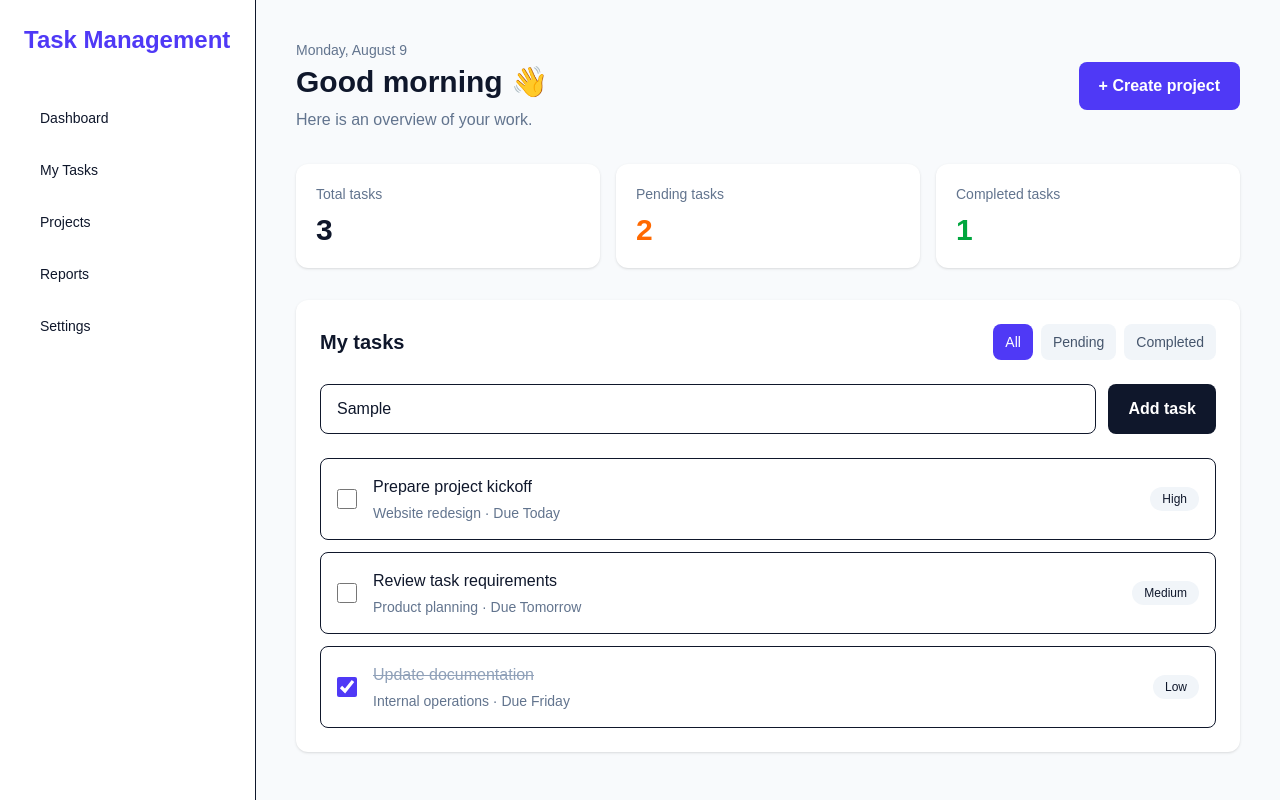
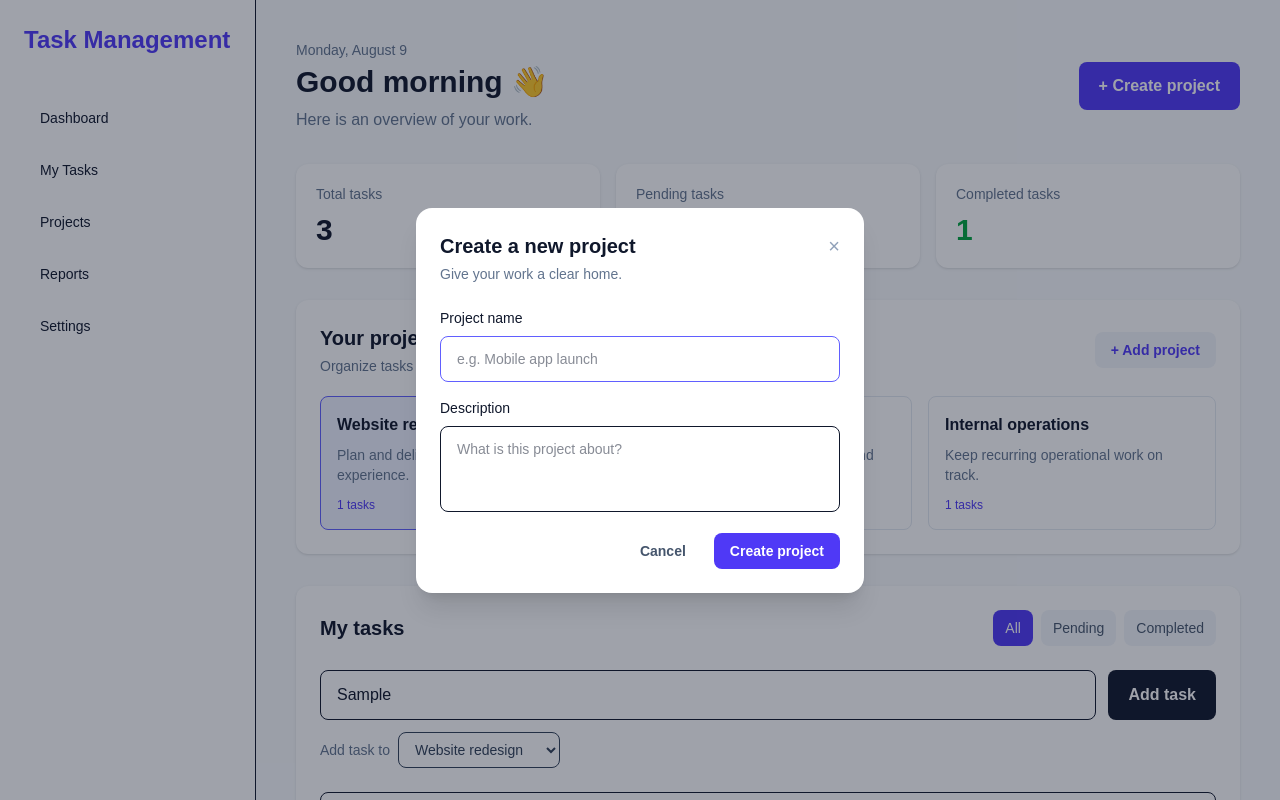
Before and after one commit to santoshpatil2019/Task_Managment, a Next.js app: page / in a window 1280 px wide. Both pictures are taken after typing "Sample" into the empty fields and a click on the button "+ Create project". Shown: the top 800 px of the page. Built offline with nearby package versions, Linux system fonts and the light colour scheme.

Commit message:
Add project creation flow

```diff
--- a/src/app/page.tsx
+++ b/src/app/page.tsx
@@ -10,6 +10,12 @@ type Task = {
   due: string;
   priority: "High" | "Medium" | "Low";
   completed: boolean;
+};
+
+type Project = {
+  id: number;
+  name: string;
+  description: string;
 };
 
 const startingTasks: Task[] = [
@@ -39,9 +45,34 @@ const startingTasks: Task[] = [
   },
 ];
 
+const startingProjects: Project[] = [
+  {
+    id: 1,
+    name: "Website redesign",
+    description: "Plan and deliver the new website experience.",
+  },
+  {
+    id: 2,
+    name: "Product planning",
+    description: "Organize upcoming product work and requirements.",
+  },
+  {
+    id: 3,
+    name: "Internal operations",
+    description: "Keep recurring operational work on track.",
+  },
+];
+
 export default function Home() {
   const [tasks, setTasks] = useState(startingTasks);
+  const [projects, setProjects] = useState(startingProjects);
   const [newTask, setNewTask] = useState("");
+  const [selectedProject, setSelectedProject] = useState(
+    startingProjects[0].name,
+  );
+  const [newProjectName, setNewProjectName] = useState("");
+  const [newProjectDescription, setNewProjectDescription] = useState("");
+  const [isProjectModalOpen, setIsProjectModalOpen] = useState(false);
   const [filter, setFilter] = useState("All");
 
   const filteredTasks = useMemo(() => {
@@ -65,7 +96,7 @@ export default function Home() {
       {
         id: Date.now(),
         title: newTask,
-        project: "New project",
+        project: selectedProject,
         due: "Today",
         priority: "Medium",
         completed: false,
@@ -74,6 +105,26 @@ export default function Home() {
     ]);
 
     setNewTask("");
+  };
+
+  const addProject = (event: FormEvent<HTMLFormElement>) => {
+    event.preventDefault();
+
+    const name = newProjectName.trim();
+    if (!name) return;
+
+    const project = {
+      id: Date.now(),
+      name,
+      description:
+        newProjectDescription.trim() || "A new project for your team.",
+    };
+
+    setProjects((currentProjects) => [project, ...currentProjects]);
+    setSelectedProject(project.name);
+    setNewProjectName("");
+    setNewProjectDescription("");
+    setIsProjectModalOpen(false);
   };
 
   const toggleTask = (id: number) => {
@@ -122,7 +173,10 @@ export default function Home() {
                 </p>
               </div>
 
-              <button className="rounded-lg bg-indigo-600 px-5 py-3 font-semibold text-white hover:bg-indigo-700">
+              <button
+                onClick={() => setIsProjectModalOpen(true)}
+                className="rounded-lg bg-indigo-600 px-5 py-3 font-semibold text-white hover:bg-indigo-700"
+              >
                 + Create project
               </button>
             </div>
@@ -145,6 +199,45 @@ export default function Home() {
                 <p className="mt-2 text-3xl font-bold text-green-600">
                   {completedCount}
                 </p>
+              </div>
+            </div>
+
+            <div className="mt-8 rounded-xl bg-white p-6 shadow-sm">
+              <div className="flex items-center justify-between">
+                <div>
+                  <h3 className="text-xl font-bold">Your projects</h3>
+                  <p className="mt-1 text-sm text-slate-500">
+                    Organize tasks by project.
+                  </p>
+                </div>
+                <button
+                  onClick={() => setIsProjectModalOpen(true)}
+                  className="rounded-lg bg-slate-100 px-4 py-2 text-sm font-semibold text-indigo-600 hover:bg-indigo-50"
+                >
+                  + Add project
+                </button>
+              </div>
+
+              <div className="mt-5 grid gap-4 md:grid-cols-3">
+                {projects.map((project) => (
+                  <button
+                    key={project.id}
+                    onClick={() => setSelectedProject(project.name)}
+                    className={`rounded-lg border p-4 text-left transition hover:border-indigo-400 hover:bg-indigo-50 ${
+                      selectedProject === project.name
+                        ? "border-indigo-500 bg-indigo-50"
+                        : "border-slate-200"
+                    }`}
+                  >
+                    <p className="font-semibold">{project.name}</p>
+                    <p className="mt-2 text-sm text-slate-500">
+                      {project.description}
+                    </p>
+                    <p className="mt-3 text-xs font-medium text-indigo-600">
+                      {tasks.filter((task) => task.project === project.name).length} tasks
+                    </p>
+                  </button>
+                ))}
               </div>
             </div>
 
@@ -181,6 +274,21 @@ export default function Home() {
                   Add task
                 </button>
               </form>
+
+              <label className="mt-3 block text-sm text-slate-500">
+                Add task to
+                <select
+                  value={selectedProject}
+                  onChange={(event) => setSelectedProject(event.target.value)}
+                  className="ml-2 rounded-lg border px-3 py-2 text-slate-700"
+                >
+                  {projects.map((project) => (
+                    <option key={project.id} value={project.name}>
+                      {project.name}
+                    </option>
+                  ))}
+                </select>
+              </label>
 
               <div className="mt-6 space-y-3">
                 {filteredTasks.map((task) => (
@@ -220,6 +328,70 @@ export default function Home() {
           </div>
         </section>
       </div>
+
+      {isProjectModalOpen && (
+        <div className="fixed inset-0 z-10 flex items-center justify-center bg-slate-900/40 p-4">
+          <div className="w-full max-w-md rounded-2xl bg-white p-6 shadow-xl">
+            <div className="flex items-start justify-between gap-4">
+              <div>
+                <h2 className="text-xl font-bold">Create a new project</h2>
+                <p className="mt-1 text-sm text-slate-500">
+                  Give your work a clear home.
+                </p>
+              </div>
+              <button
+                onClick={() => setIsProjectModalOpen(false)}
+                className="text-xl text-slate-400 hover:text-slate-700"
+                aria-label="Close project dialog"
+              >
+                ×
+              </button>
+            </div>
+
+            <form onSubmit={addProject} className="mt-6 space-y-4">
+              <label className="block text-sm font-medium">
+                Project name
+                <input
+                  autoFocus
+                  value={newProjectName}
+                  onChange={(event) => setNewProjectName(event.target.value)}
+                  placeholder="e.g. Mobile app launch"
+                  className="mt-2 w-full rounded-lg border px-4 py-3 outline-none focus:border-indigo-500"
+                />
+              </label>
+
+              <label className="block text-sm font-medium">
+                Description
+                <textarea
+                  value={newProjectDescription}
+                  onChange={(event) =>
+                    setNewProjectDescription(event.target.value)
+                  }
+                  placeholder="What is this project about?"
+                  rows={3}
+                  className="mt-2 w-full resize-none rounded-lg border px-4 py-3 outline-none focus:border-indigo-500"
+                />
+              </label>
+
+              <div className="flex justify-end gap-3">
+                <button
+                  type="button"
+                  onClick={() => setIsProjectModalOpen(false)}
+                  className="rounded-lg px-4 py-2 text-sm font-semibold text-slate-600 hover:bg-slate-100"
+                >
+                  Cancel
+                </button>
+                <button
+                  type="submit"
+                  className="rounded-lg bg-indigo-600 px-4 py-2 text-sm font-semibold text-white hover:bg-indigo-700"
+                >
+                  Create project
+                </button>
+              </div>
+            </form>
+          </div>
+        </div>
+      )}
     </main>
   );
 }
```
